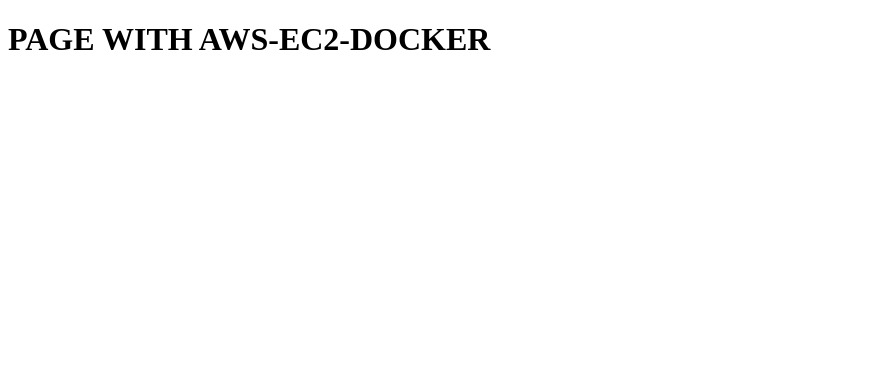
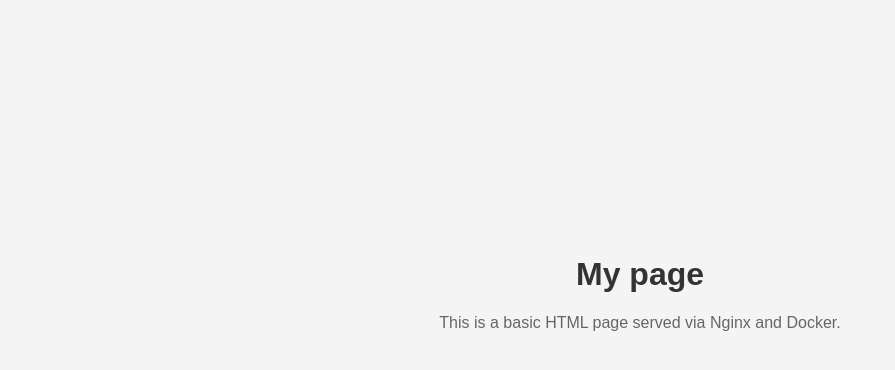
Before and after one commit to EAllaucaD/pageaws, a plain HTML site: page index.html in a window 1280 px wide. Shown: the whole page, without its empty margins (0-895 px from the left). Drawn offline with Linux system fonts and the light colour scheme.

```diff
--- a/index.html
+++ b/index.html
@@ -1,12 +1,15 @@
 <!DOCTYPE html>
 <html lang="en">
 <head>
-    <meta charset="UTF-8">
-    <meta name="viewport" content="width=device-width, initial-scale=1.0">
-    <title>AWS PAGE</title>
+  <meta charset="UTF-8">
+  <meta name="viewport" content="width=device-width, initial-scale=1.0">
+  <title>Simple Page</title>
+  <link rel="stylesheet" href="styles.css">
 </head>
 <body>
-    <h1>PAGE WITH AWS-EC2-DOCKER</h1>
-
+  <div class="container">
+    <h1>My page</h1>
+    <p>This is a basic HTML page served via Nginx and Docker.</p>
+  </div>
 </body>
 </html>
--- /dev/null
+++ b/styles.css
@@ -0,0 +1,19 @@
+body {
+    font-family: Arial, sans-serif;
+    background-color: #f4f4f4;
+    margin: 0;
+    padding: 0;
+  }
+
+  .container {
+    text-align: center;
+    margin-top: 20%;
+  }
+
+  h1 {
+    color: #333;
+  }
+
+  p {
+    color: #666;
+  }
```
Also changed, not shown: 2 other files.
